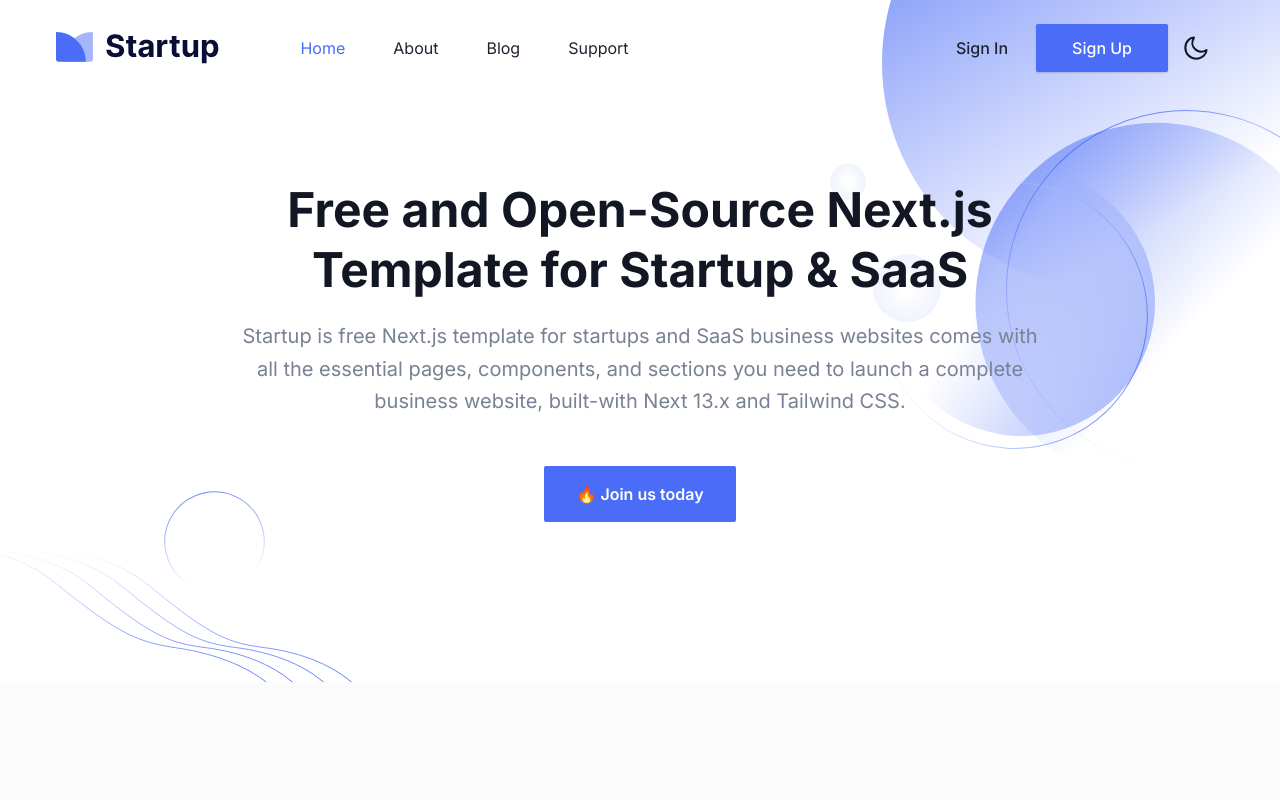
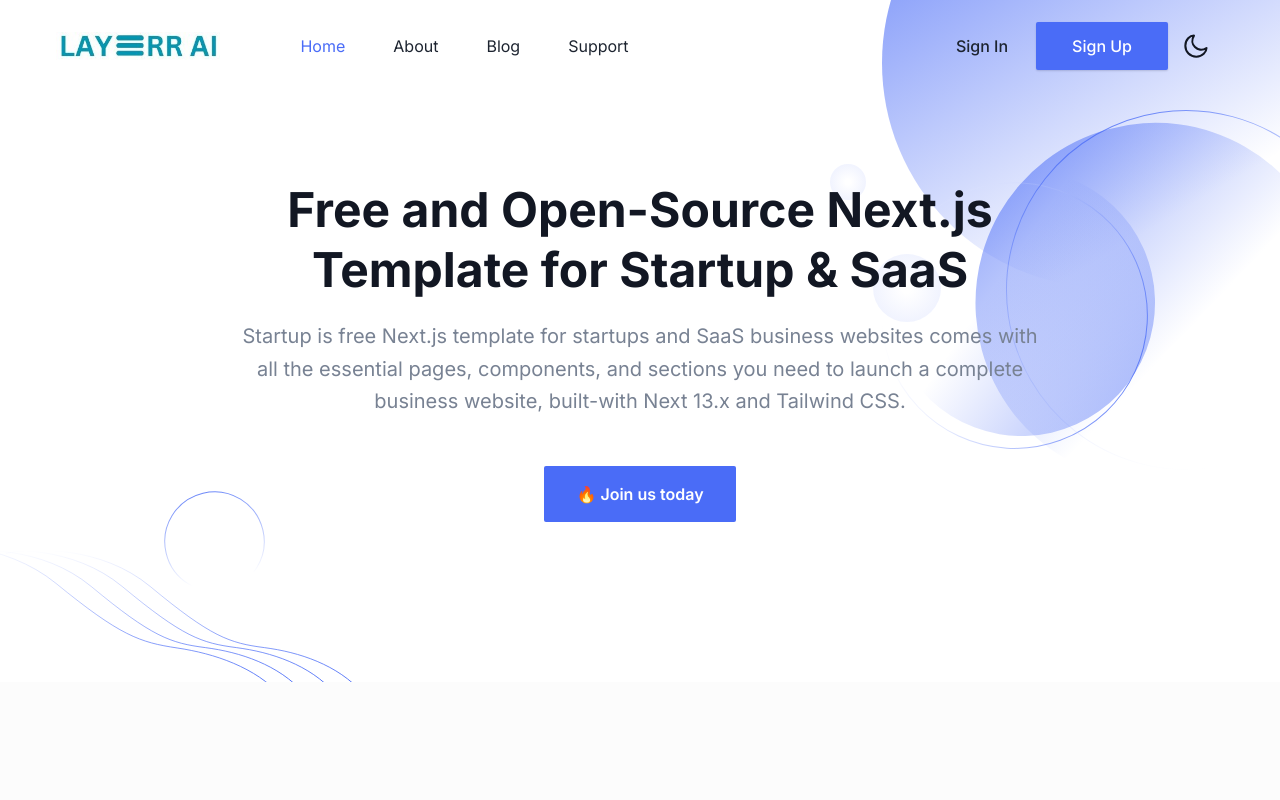
Before and after one commit to Riyazul555/layerr-frontend, a Next.js app: page / in a window 1280 px wide. Both pictures are taken after a click on the button "theme toggler". Shown: the top 800 px of the page. Built offline with nearby package versions, Linux system fonts and the light colour scheme.

Commit message:
New changes done

```diff
--- a/app/page.tsx
+++ b/app/page.tsx
@@ -12,7 +12,7 @@
 import { Metadata } from "next";
 
 export const metadata: Metadata = {
-  title: "Free Next.js Template for Startup and SaaS",
+  title: "Layerr AI",
   description: "This is Home for Startup Nextjs Template",
   // other metadata
 };
--- a/components/Footer/index.tsx
+++ b/components/Footer/index.tsx
@@ -15,7 +15,7 @@
               <div className="mb-12 max-w-[360px] lg:mb-16">
                 <Link href="/" className="mb-8 inline-block">
                   <Image
-                    src="/images/logo/logo-2.svg"
+                    src="/images/logo/layerr.png"
                     alt="logo"
                     className="w-full dark:hidden"
                     width={140}
--- a/components/Header/index.tsx
+++ b/components/Header/index.tsx
@@ -57,7 +57,7 @@
                 } `}
               >
                 <Image
-                  src="/images/logo/logo-2.svg"
+                  src="/images/logo/layerr.png"
                   alt="logo"
                   width={140}
                   height={30}
```
